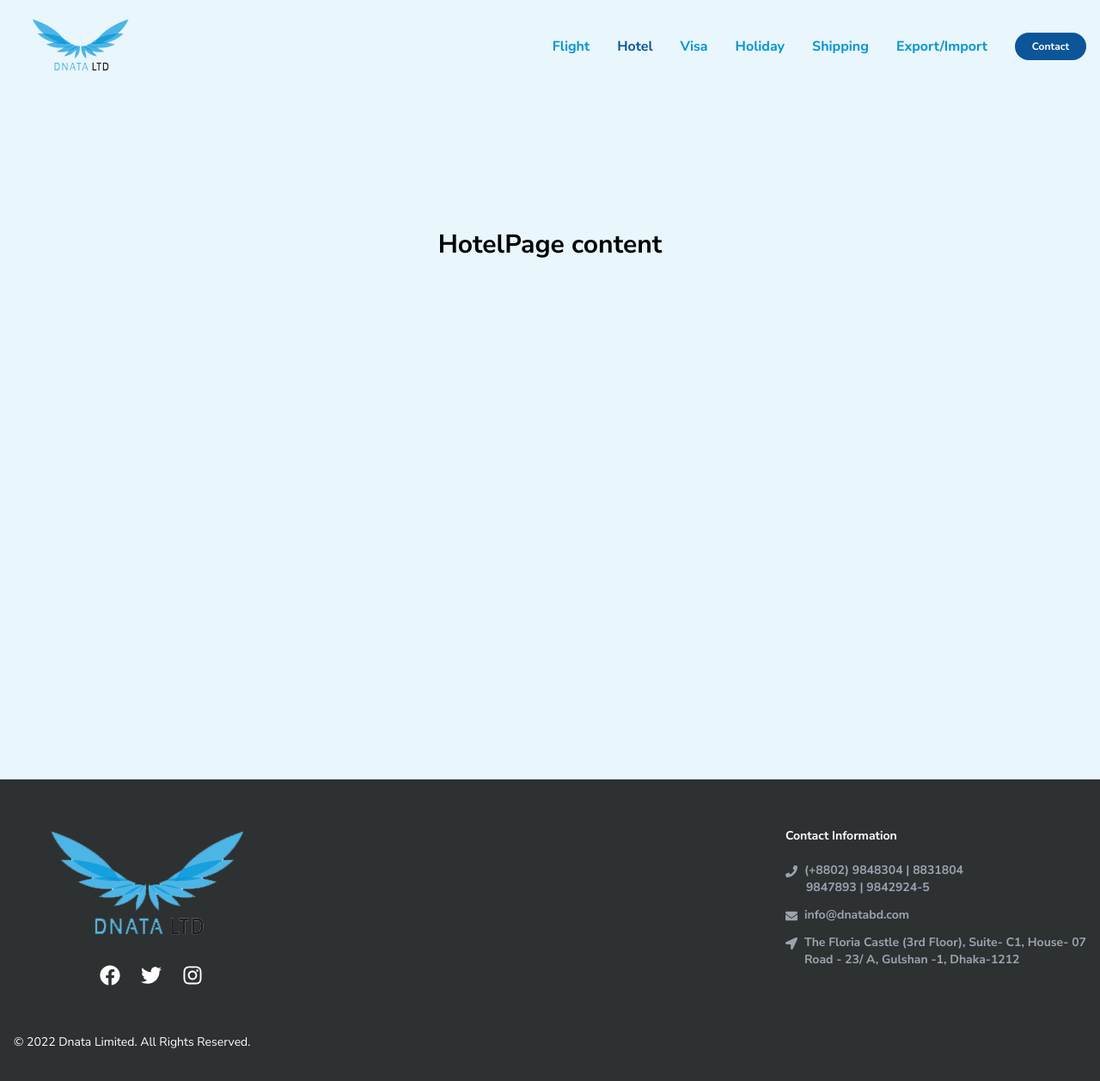
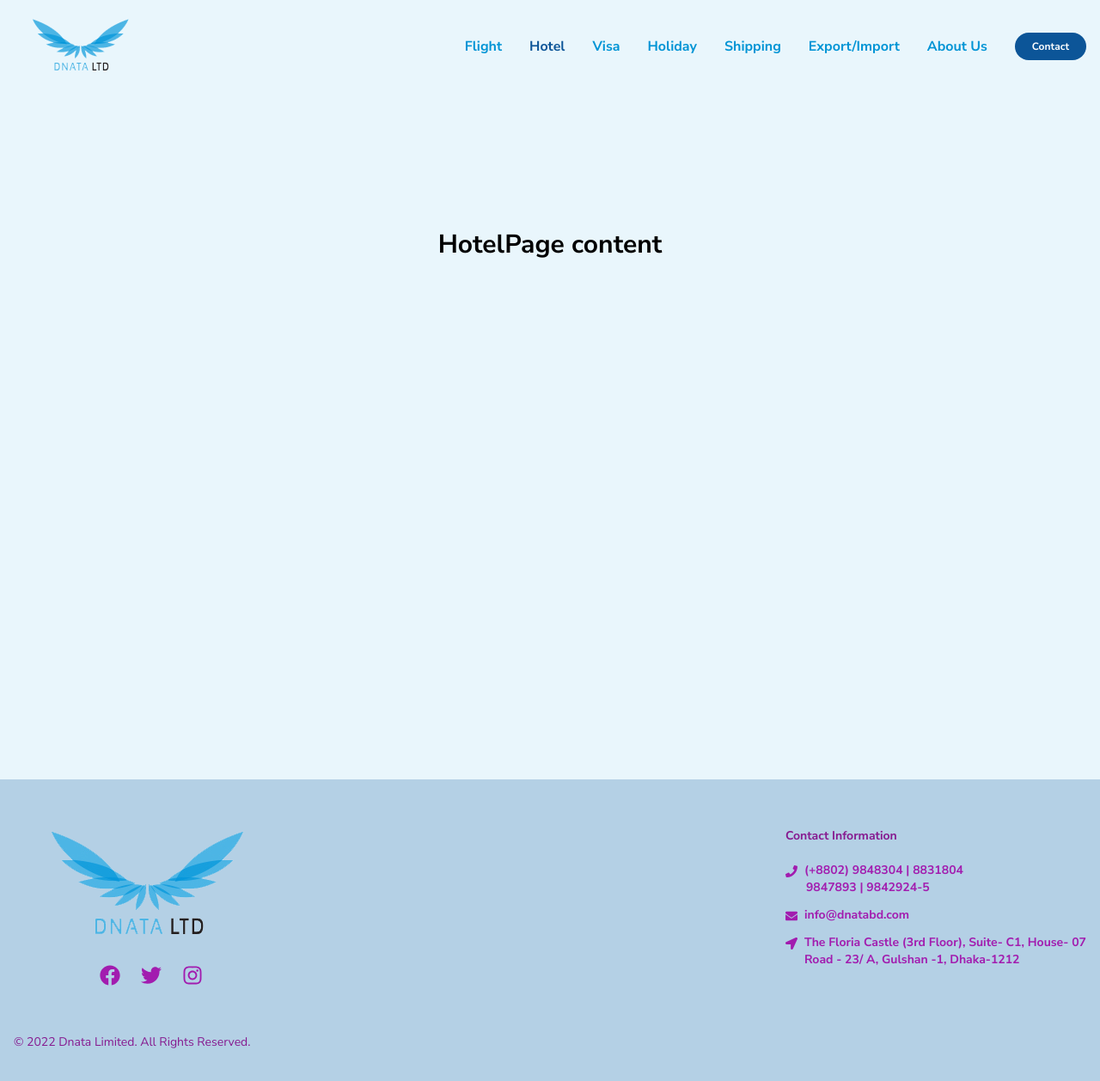
Before and after one commit to ashfakniloy/dnata-frontend, a Next.js app: page /hotel in a window 1280 px wide. Shown: the top 1258 px of the page at 86% size. Built offline with nearby package versions, Linux system fonts and the light colour scheme.

Commit message:
changed footer and sidebar color

```diff
--- a/components/Layout/Footer.js
+++ b/components/Layout/Footer.js
@@ -11,7 +11,7 @@ import {
 
 function Footer() {
   return (
-    <div className="bg-custom-gray2">
+    <div className="bg-custom-blue4">
       <div className="container py-14 px-4">
         <div className="flex flex-col lg:flex-row gap-10 lg:gap-0 justify-between items-start">
           <div className="flex flex-col self-center lg:self-start -mt-10">
@@ -24,7 +24,7 @@ function Footer() {
               />
             </div>
 
-            <div className="flex justify-center gap-6 text-2xl text-white">
+            <div className="flex justify-center gap-6 text-2xl text-fuchsia-700">
               <span>
                 <a
                   href="https://www.facebook.com/DnataBD/"
@@ -59,61 +59,64 @@ function Footer() {
           </div>
 
           <div className="mt-10 lg:mt-0 flex flex-col gap-5 text-sm font-bold">
-            <p className="text-white">Contact Information</p>
-            <div className="flex flex-col gap-3 text-gray-400">
+            <p className="text-fuchsia-800">Contact Information</p>
+            <div className="flex flex-col gap-3 text-fuchsia-700">
               <div>
                 <span>
                   <FaPhone className="inline mr-2" />
                 </span>
                 <a
                   href="tel:+8802-9848304"
-                  className="hover:text-white transition duration-300"
+                  className="hover:text-fuchsia-900 transition duration-300"
                 >
                   (+8802) 9848304
                 </a>
                 &nbsp;|&nbsp;
                 <a
                   href="tel:+8802-8831804"
-                  className="hover:text-white transition duration-300"
+                  className="hover:text-fuchsia-900 transition duration-300"
                 >
                   8831804
                 </a>
                 <p className="ml-6">
                   <a
                     href="tel:+8802-9847893"
-                    className="hover:text-white transition duration-300"
+                    className="hover:text-fuchsia-900 transition duration-300"
                   >
                     9847893
                   </a>
                   &nbsp;|&nbsp;
                   <a
                     href="tel:+8802-9842924"
-                    className="hover:text-white transition duration-300"
+                    className="hover:text-fuchsia-900 transition duration-300"
                   >
                     9842924
                   </a>
                   -
                   <a
                     href="tel:+8802-9842925"
-                    className="hover:text-white transition duration-300"
+                    className="hover:text-fuchsia-900 transition duration-300"
                   >
                     5
                   </a>
                 </p>
               </div>
-              <div className="hover:text-white transition duration-300">
-                <a href="mailto:info@dnatabd.com">
-                  <span>
-                    <FaEnvelope className="inline mr-2" />
-                  </span>
+              <div className="flex">
+                <span>
+                  <FaEnvelope className="inline mr-2" />
+                </span>
+                <a
+                  href="mailto:info@dnatabd.com"
+                  className="hover:text-fuchsia-900 transition duration-300"
+                >
                   info@dnatabd.com
                 </a>
               </div>
-              <div className="flex hover:text-white transition duration-300">
+              <div className="flex">
                 <span>
                   <FaLocationArrow className="inline mr-2" />
                 </span>
-                <p>
+                <p className="hover:text-fuchsia-900 transition duration-300">
                   The Floria Castle (3rd Floor), Suite- C1, House- 07
                   <br /> Road - 23/ A, Gulshan -1, Dhaka-1212
                 </p>
@@ -122,7 +125,7 @@ function Footer() {
           </div>
         </div>
 
-        <div className="mt-14 text-white text-sm">
+        <div className="mt-14 text-fuchsia-800 text-sm">
           <p>&copy; 2022 Dnata Limited. All Rights Reserved.</p>
         </div>
       </div>
--- a/components/Layout/Header.js
+++ b/components/Layout/Header.js
@@ -18,8 +18,8 @@ function Header() {
     },
   };
 
-  const activeClass = (props) =>
-    router.pathname === props ? "text-custom-blue3" : "";
+  const activeClass = (path) =>
+    router.pathname === path ? "text-custom-blue3" : "";
 
   return (
     <div>
@@ -112,6 +112,15 @@ function Header() {
                 Export/Import
               </a>
             </Link>
+            <Link href="/about-us" passHref>
+              <a
+                className={`hover:text-custom-blue3 transition duration-300 ${activeClass(
+                  "/about-us"
+                )}`}
+              >
+                About Us
+              </a>
+            </Link>
             <Link href="/contact" passHref>
               <button className="px-5 py-2 rounded-full text-white text-xs font-bold bg-custom-blue3 hover:bg-custom-blue2 transition duration-300">
                 Contact
--- a/components/Layout/Sidebar.js
+++ b/components/Layout/Sidebar.js
@@ -1,9 +1,10 @@
 import { useEffect } from "react";
 import Link from "next/link";
+import { useRouter } from "next/router";
 import { MdClose } from "react-icons/md";
 import { motion } from "framer-motion";
 
-function Sidebar({ isOpen, toggleOpen }) {
+function Dropdown({ isOpen, toggleOpen }) {
   const slide = {
     initial: {
       x: "90vw",
@@ -15,6 +16,10 @@ function Sidebar({ isOpen, toggleOpen }) {
     },
   };
 
+  const router = useRouter();
+
+  const activeClass = (path) => (router.pathname === path ? "text-black" : "");
+
   useEffect(() => {
     if (isOpen) {
       document.body.classList.add("active-sidebar");
@@ -25,25 +30,40 @@ function Sidebar({ isOpen, toggleOpen }) {
 
   return (
     <motion.div
-      className="lg:hidden fixed overflow-y-scroll right-0 left-14 inset-y-0 bg-custom-gray2 z-10"
+      className="lg:hidden fixed overflow-y-scroll right-0 left-14 inset-y-0 bg-custom-blue4 z-10"
       variants={slide}
       initial={false}
       animate={isOpen ? "animate" : "initial"}
       transition={{ duration: 0.3 }}
     >
-      <div className="px-6 py-5 flex flex-col gap-2 text-white font-bold">
+      <div className="px-5 py-5 flex flex-col gap-2 text-fuchsia-700 font-bold">
         <span
-          className="text-white text-2xl mb-5 self-end hover:rotate-90 transition duration-300"
+          className=" text-2xl mb-5 self-end hover:rotate-90 transition duration-300"
           onClick={() => toggleOpen()}
         >
           <MdClose />
         </span>
-        <Link href="/flight">Flight</Link>
-        <Link href="/hotel">Hotel</Link>
-        <Link href="/visa">Visa</Link>
-        <Link href="/holiday">Holiday</Link>
-        <Link href="/shipping">Shipping</Link>
-        <Link href="/export-import">Export/Import</Link>
+        <Link href="/flight" passHref>
+          <a className={activeClass("/flight")}>Flight</a>
+        </Link>
+        <Link href="/hotel" passHref>
+          <a className={activeClass("/hotel")}>Hotel</a>
+        </Link>
+        <Link href="/visa" passHref>
+          <a className={activeClass("/visa")}>Visa</a>
+        </Link>
+        <Link href="/holiday" passHref>
+          <a className={activeClass("/holiday")}>Holiday</a>
+        </Link>
+        <Link href="/shipping" passHref>
+          <a className={activeClass("/shipping")}>Shipping</a>
+        </Link>
+        <Link href="/export-import" passHref>
+          <a className={activeClass("/export-import")}>Export/Import</a>
+        </Link>
+        <Link href="/about-us" passHref>
+          <a className={activeClass("/about-us")}>About Us</a>
+        </Link>
 
         <div className="border-t mt-5 border-gray-500">
           <Link href="/contact" passHref>
@@ -57,4 +77,4 @@ function Sidebar({ isOpen, toggleOpen }) {
   );
 }
 
-export default Sidebar;
+export default Dropdown;
--- /dev/null
+++ b/pages/about-us.js
@@ -0,0 +1,21 @@
+import Layout from "../components/Layout";
+
+const pageDetails = {
+  title: "Flight page",
+  description: "dnata",
+  keywords: "dnata",
+};
+
+function AboutUsPage() {
+  return (
+    <Layout pageDetails={pageDetails}>
+      <div className="bg-custom-blue h-screen text-center">
+        <div className="container flex justify-center items-center pt-40 px-4">
+          <h1 className="text-3xl font-bold">About Us Page content</h1>
+        </div>
+      </div>
+    </Layout>
+  );
+}
+
+export default AboutUsPage;
--- a/tailwind.config.js
+++ b/tailwind.config.js
@@ -12,8 +12,7 @@ module.exports = {
         "custom-blue": "#E9F6FC",
         "custom-blue2": "#0094D5",
         "custom-blue3": "#0C5598",
-        "custom-gray": "#7A7A7a",
-        "custom-gray2": "#2E3132",
+        "custom-blue4": "#B4D0E5",
       },
       container: {
         center: true,
```
